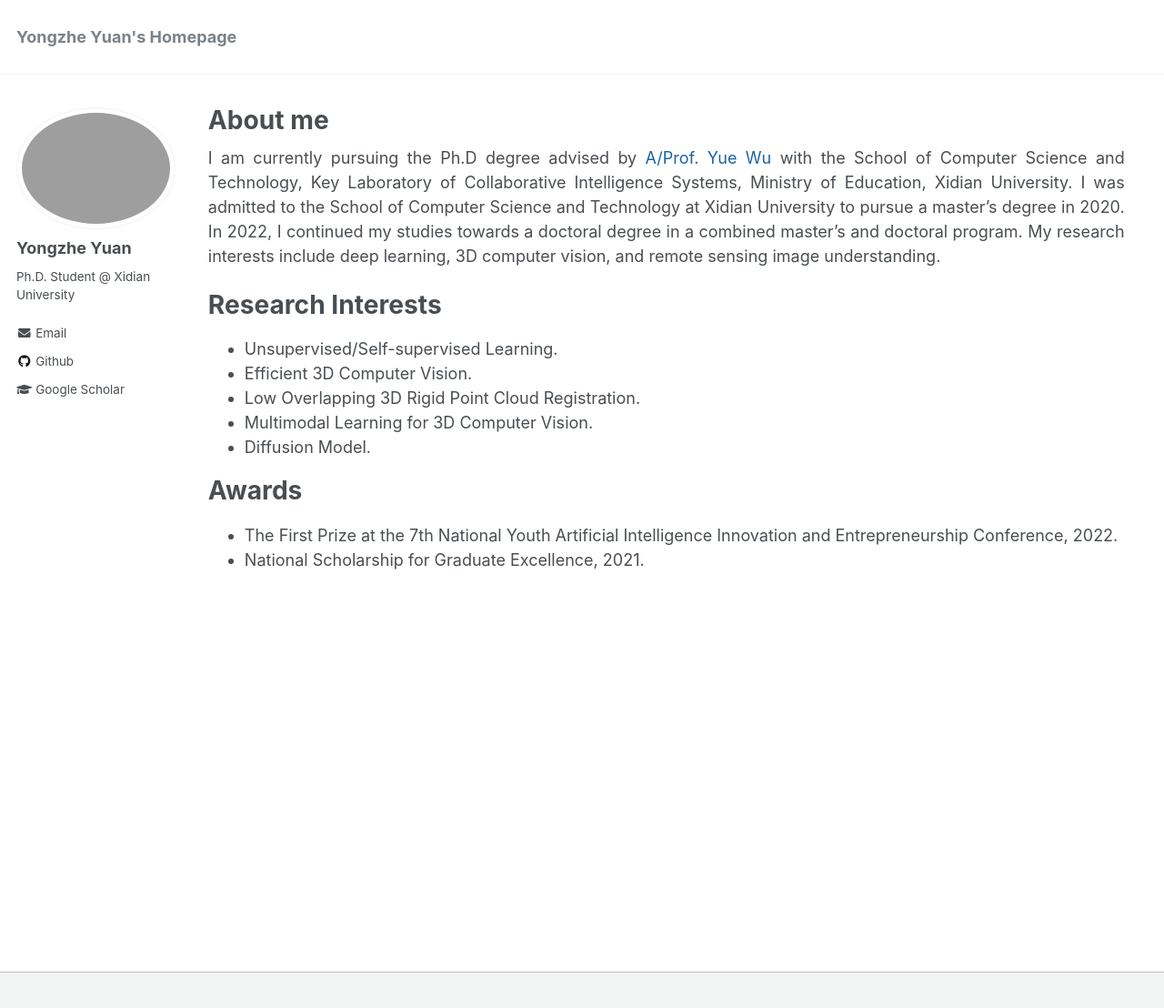
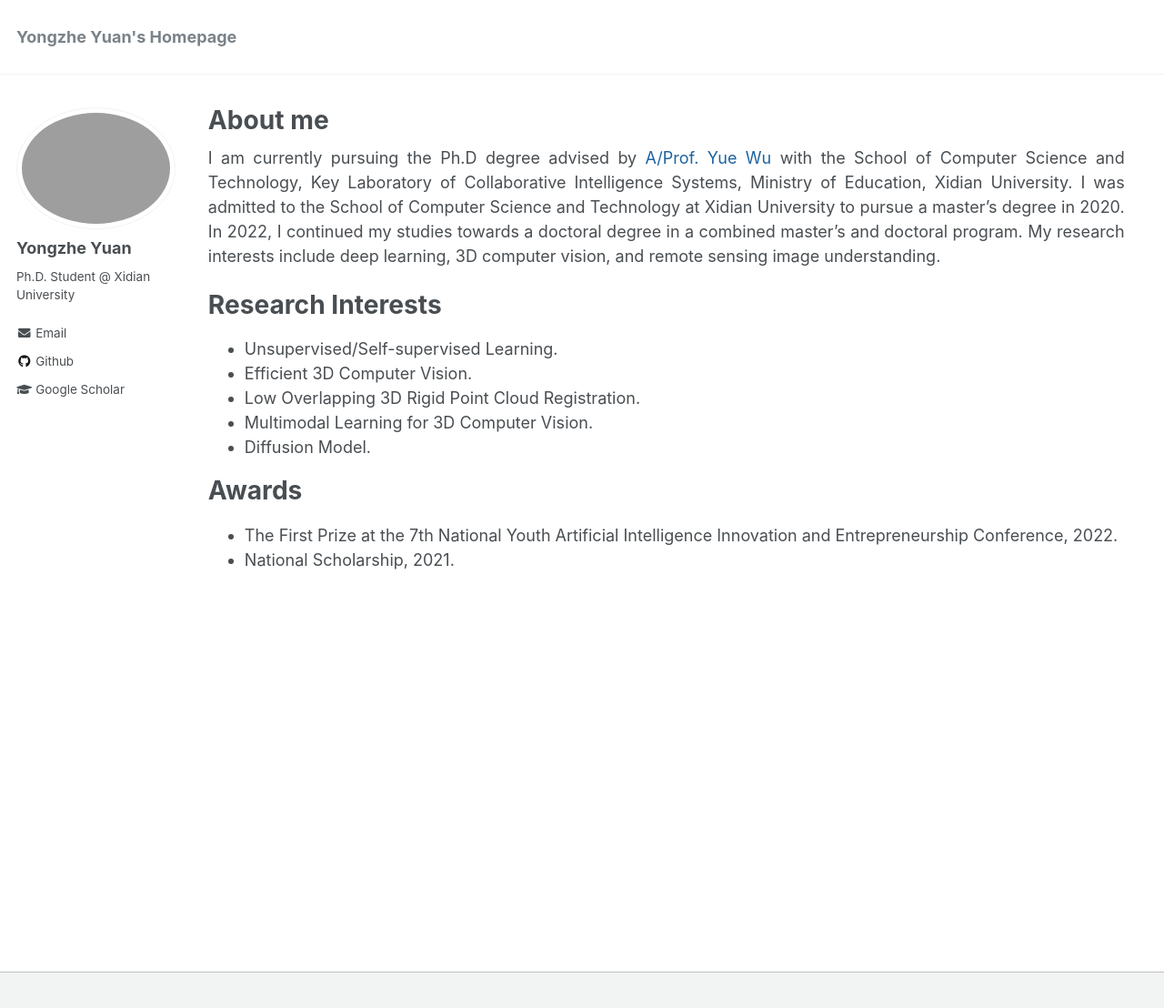
Before and after one commit to YYZMARS/YYZMARS.github.io, a Jekyll site: the page built from _pages/home.md, in a window 1280 px wide and 1141 px high. Shown: the top 1108 px of the window at 91% size. Built offline with Jekyll 4.4.1, drawn with Linux system fonts in a browser that asks for light colours; a script that is not in the unit is left out.

Commit message:
Update home.md

```diff
--- a/_pages/home.md
+++ b/_pages/home.md
@@ -19,7 +19,7 @@ I am currently pursuing the Ph.D degree advised by [A/Prof. Yue Wu](https://web.
 
 <h1>Awards</h1>
 - The First Prize at the 7th National Youth Artificial Intelligence Innovation and Entrepreneurship Conference, 2022.
-- National Scholarship for Graduate Excellence, 2021.
+- National Scholarship, 2021.
 
 
 <br>
```
